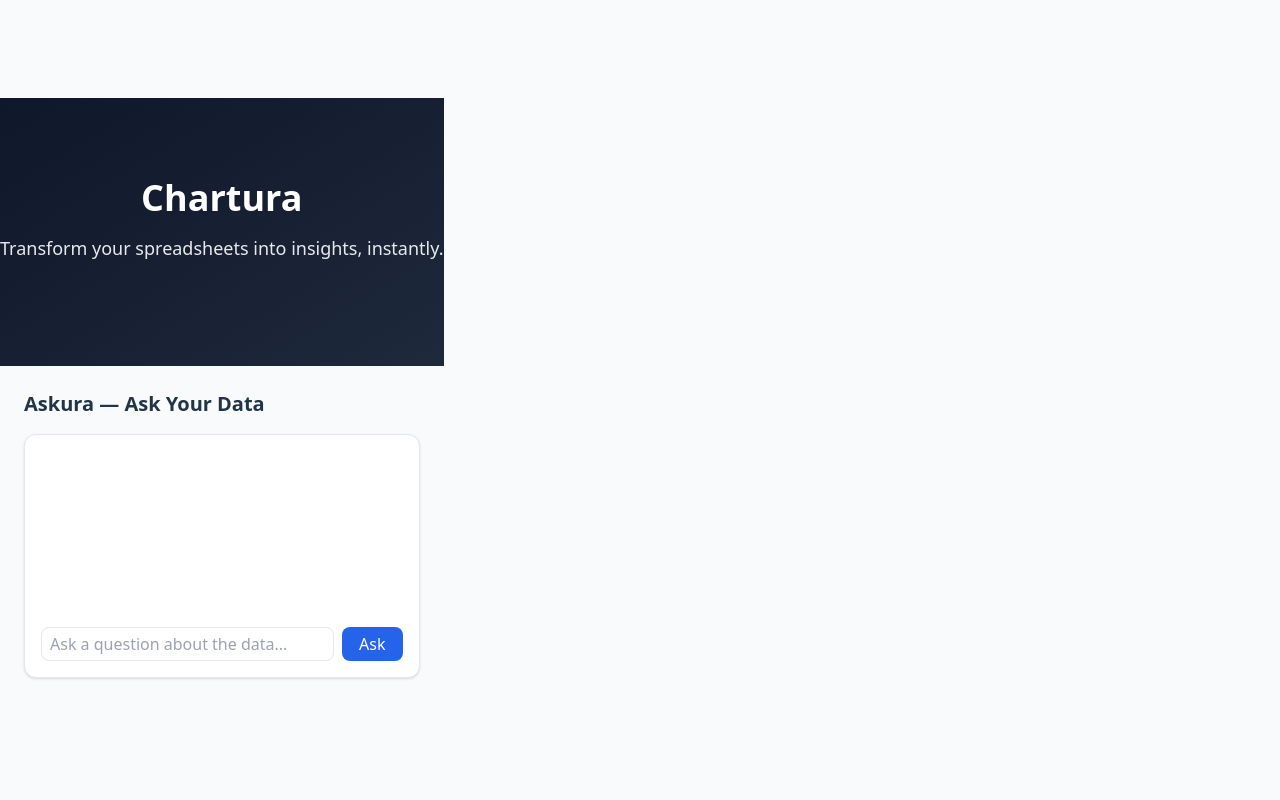
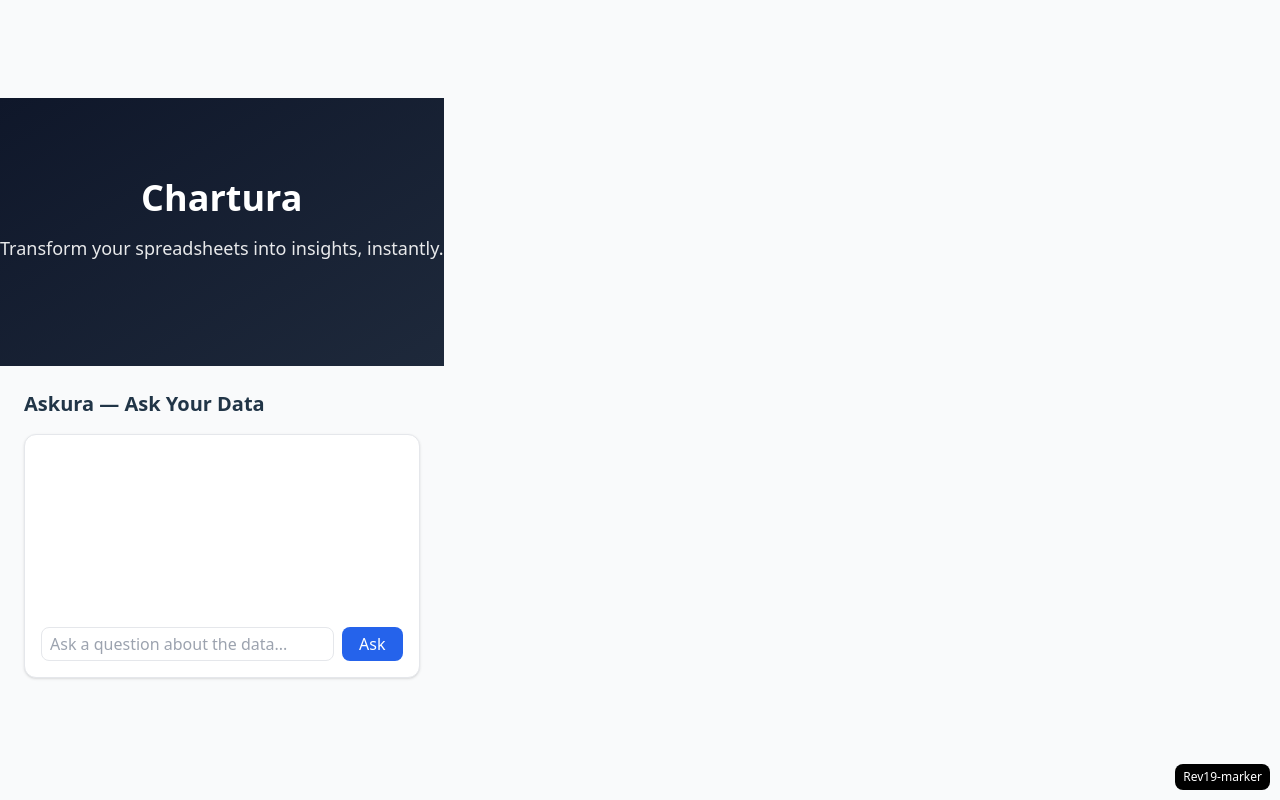
Before and after one commit to chartura/chartura-demo, a React (Vite) app: page / in a window 1280 px wide. Built offline with nearby package versions, Linux system fonts and the light colour scheme.

Commit message:
Add Rev19 marker

```diff
--- a/src/HomePage.tsx
+++ b/src/HomePage.tsx
@@ -76,6 +76,8 @@ export default function HomePage() {
 
   return (
     <div className="font-inter">
+<div style={{position:'fixed',bottom:10,right:10,background:'#000',color:'#fff',padding:'4px 8px',borderRadius:8,fontSize:12,zIndex:9999}}>Rev19-marker</div>
+
       {/* Hero Section */}
       <section className="bg-gradient-to-br from-slate-900 to-slate-800 text-white text-center py-20">
         <h1 className="text-4xl font-bold mb-4">Chartura</h1>
```
